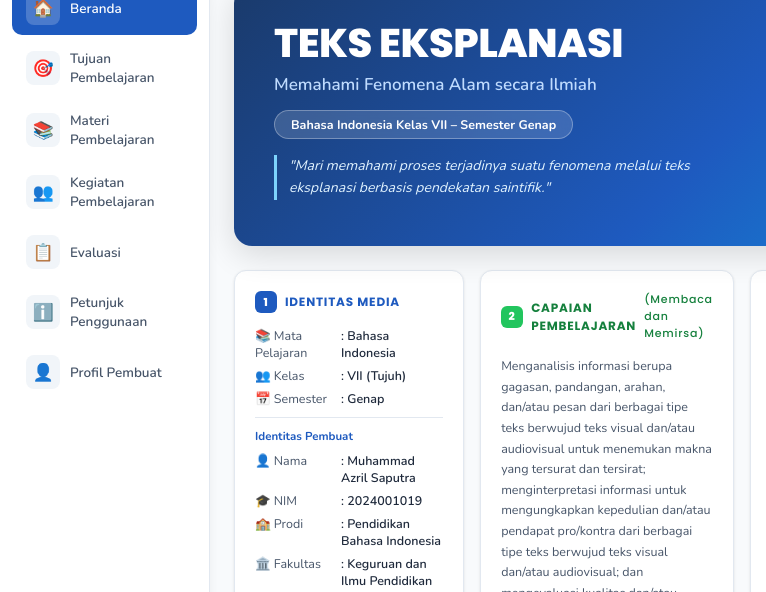
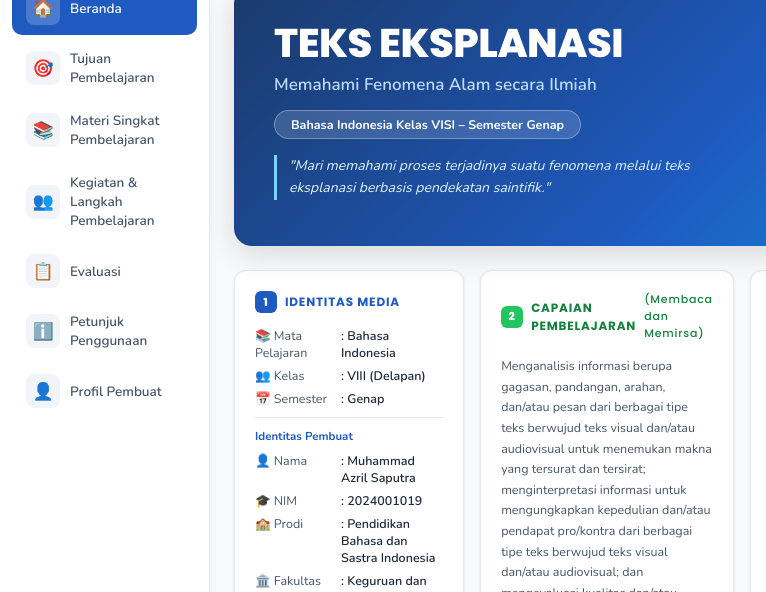
Before and after one commit to muhammad001019-boop/Halaman-awal, a plain HTML site: page index.html in a window 1280 px wide. Shown: the part 103-695 px from the top of the page, 0-766 px from the left. Drawn offline with nearby package versions, Linux system fonts and the light colour scheme.

Commit message:
Update index.html

```diff
--- a/index.html
+++ b/index.html
@@ -3,7 +3,7 @@
 <head>
 <meta charset="UTF-8">
 <meta name="viewport" content="width=device-width, initial-scale=1.0">
-<title>Teks Eksplanasi – Bahasa Indonesia Kelas VII</title>
+<title>Teks Eksplanasi – Bahasa Indonesia Kelas VIII</title>
 <link href="https://fonts.googleapis.com/css2?family=Poppins:wght@400;500;600;700;800&family=Nunito:wght@400;600;700;800&display=swap" rel="stylesheet">
 <style>
   :root {
@@ -602,10 +602,10 @@
       <div class="si-icon">🎯</div> Tujuan Pembelajaran
     </div>
     <div class="sidebar-item" onclick="showPage('materi')" id="sb-materi">
-      <div class="si-icon">📚</div> Materi Pembelajaran
+      <div class="si-icon">📚</div> Materi Singkat Pembelajaran
     </div>
     <a class="sidebar-item" href="https://muhammad001019-boop.github.io/laughing-umbrella/" target="_blank" id="sb-kegiatan">
-      <div class="si-icon">👥</div> Kegiatan Pembelajaran
+      <div class="si-icon">👥</div> Kegiatan & Langkah Pembelajaran
     </a>
     <div class="sidebar-item" onclick="showPage('evaluasi')" id="sb-evaluasi">
       <div class="si-icon">📋</div> Evaluasi
@@ -629,7 +629,7 @@
         <div class="hero-text">
           <h1>TEKS EKSPLANASI</h1>
           <h2>Memahami Fenomena Alam secara Ilmiah</h2>
-          <div class="hero-badge">Bahasa Indonesia Kelas VII – Semester Genap</div>
+          <div class="hero-badge">Bahasa Indonesia Kelas VISI – Semester Genap</div>
           <blockquote>"Mari memahami proses terjadinya suatu fenomena melalui teks eksplanasi berbasis pendekatan saintifik."</blockquote>
         </div>
         <div class="hero-image">
@@ -647,13 +647,13 @@
             IDENTITAS MEDIA
           </div>
           <div class="id-row"><span class="lbl">📚 Mata Pelajaran</span><span class="val">: Bahasa Indonesia</span></div>
-          <div class="id-row"><span class="lbl">👥 Kelas</span><span class="val">: VII (Tujuh)</span></div>
+          <div class="id-row"><span class="lbl">👥 Kelas</span><span class="val">: VIII (Delapan)</span></div>
           <div class="id-row"><span class="lbl">📅 Semester</span><span class="val">: Genap</span></div>
           <hr class="id-divider">
           <div class="id-sub">Identitas Pembuat</div>
           <div class="id-row"><span class="lbl">👤 Nama</span><span class="val">: Muhammad Azril Saputra</span></div>
           <div class="id-row"><span class="lbl">🎓 NIM</span><span class="val">: 2024001019</span></div>
-          <div class="id-row"><span class="lbl">🏫 Prodi</span><span class="val">: Pendidikan Bahasa Indonesia</span></div>
+          <div class="id-row"><span class="lbl">🏫 Prodi</span><span class="val">: Pendidikan Bahasa dan Sastra Indonesia</span></div>
           <div class="id-row"><span class="lbl">🏛️ Fakultas</span><span class="val">: Keguruan dan Ilmu Pendidikan</span></div>
           <div class="id-row"><span class="lbl">🎓 Universitas</span><span class="val">: Universitas Sarjanawiyata Tamansiswa</span></div>
         </div>
@@ -985,7 +985,7 @@
               <div class="pr-icon">📚</div>
               <div class="pr-text">
                 <div class="lbl">Media Dibuat Untuk</div>
-                <div class="val">Pembelajaran Teks Eksplanasi Kelas VII SMP – Kurikulum Merdeka</div>
+                <div class="val">Pembelajaran Teks Eksplanasi Kelas VIII SMP – Kurikulum Merdeka</div>
               </div>
             </div>
             <div class="profile-row">
```
